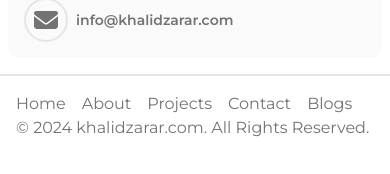
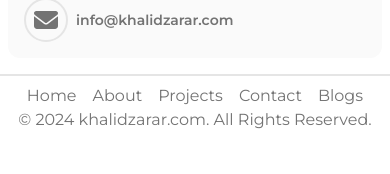
Before and after one commit to AimalShah/portfolio-project, a React (Vite) app: page / in a window 390 px wide. Shown: the part 3239-3413 px from the top of the page. Built offline with nearby package versions, Linux system fonts and the light colour scheme; no server answers.

Commit message:
fixed footer

```diff
--- a/src/components/Footer.tsx
+++ b/src/components/Footer.tsx
@@ -23,8 +23,8 @@ const routes = [
 
 export default function Footer() {
   return (
-    <div className="max-w-6xl mx-auto lg:mb-2 mb-20 border-t-2 p-4 mt-2 flex lg:justify-between justify-center lg:flex-row flex-col">
-        <div className="space-x-4">
+    <div className="lg:max-w-6xl mx-auto lg:mb-2 mb-20 border-t-2 p-2 mt-2 flex lg:justify-between justify-center lg:flex-row flex-col">
+        <div className="space-x-4 text-center">
             {
                 routes.map((route : {Page : string; Link : string;}) => (
                     <Link to={route.Link} className="text-[#737373]" key={route.Link}>{route.Page}</Link>
@@ -32,7 +32,7 @@ export default function Footer() {
             }
         </div>
         <div>
-            <p className="text-[#737373]">© 2024 khalidzarar.com. All Rights Reserved.</p>
+            <p className="text-[#737373] text-center">© 2024 khalidzarar.com. All Rights Reserved.</p>
         </div>
     </div>
   )
```
